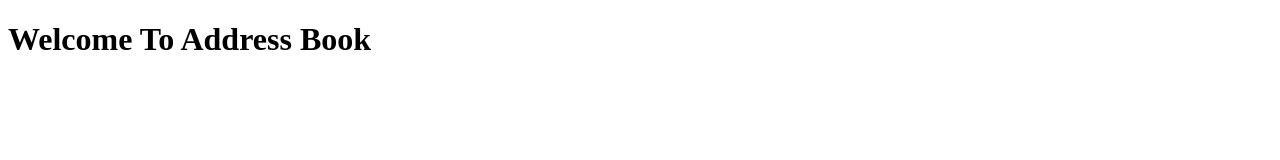
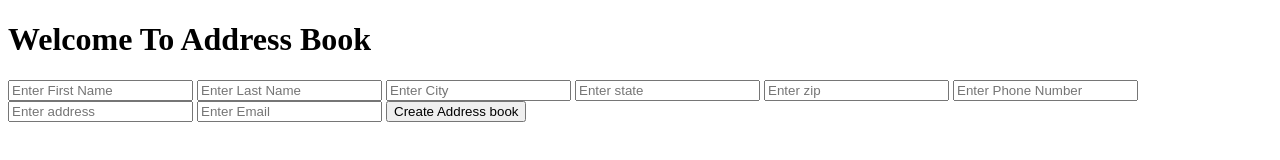
Before and after one commit to Mazhar-4321/AddressBookJavascript, a plain HTML site: page index.html in a window 1280 px wide. Drawn offline with Linux system fonts and the light colour scheme.

Commit message:
ADDED: Code To Create Address Book

```diff
--- a/index.html
+++ b/index.html
@@ -8,6 +8,16 @@
 </head>
 <script>
     function createAddressBook(){
+      const firstName =document.getElementById("firstName").value;
+      const lastName =document.getElementById("lastName").value;
+      const city =document.getElementById("city").value;
+      const state =document.getElementById("state").value;
+      const zip =document.getElementById("zip").value;
+      const phoneNumber =document.getElementById("phoneNumber").value;
+      const email =document.getElementById("email").value;
+      const address =document.getElementById("address").value;
+      console.log(firstName,lastName,city,state,zip,phoneNumber,email,address);
+
 
     }
 </script>
@@ -16,6 +26,17 @@
 <head></head>
 <body>
     <h1>Welcome To Address Book</h1>
+    <form>
+        <input type="text" name="firstName" id="firstName" placeholder="Enter First Name" />
+        <input type="text" name="lastName" id="lastName" placeholder="Enter Last Name" />
+        <input type="text" name="city" id="city" placeholder="Enter City" />
+         <input type="text" name="state" id="state" placeholder="Enter state" />
+        <input type="text" name="zip" id="zip" placeholder="Enter zip" />
+        <input type="text" name="phoneNumber" id="phoneNumber" placeholder="Enter Phone Number" />
+        <input type="text" name="address" id="address" placeholder="Enter address" />
+        <input type="text" name="email" id="email" placeholder="Enter Email" />
+        <input type="button" value="Create Address book" onclick="createAddressBook()" />
+    </form>
 </body>
     </html>
 </body>
```
